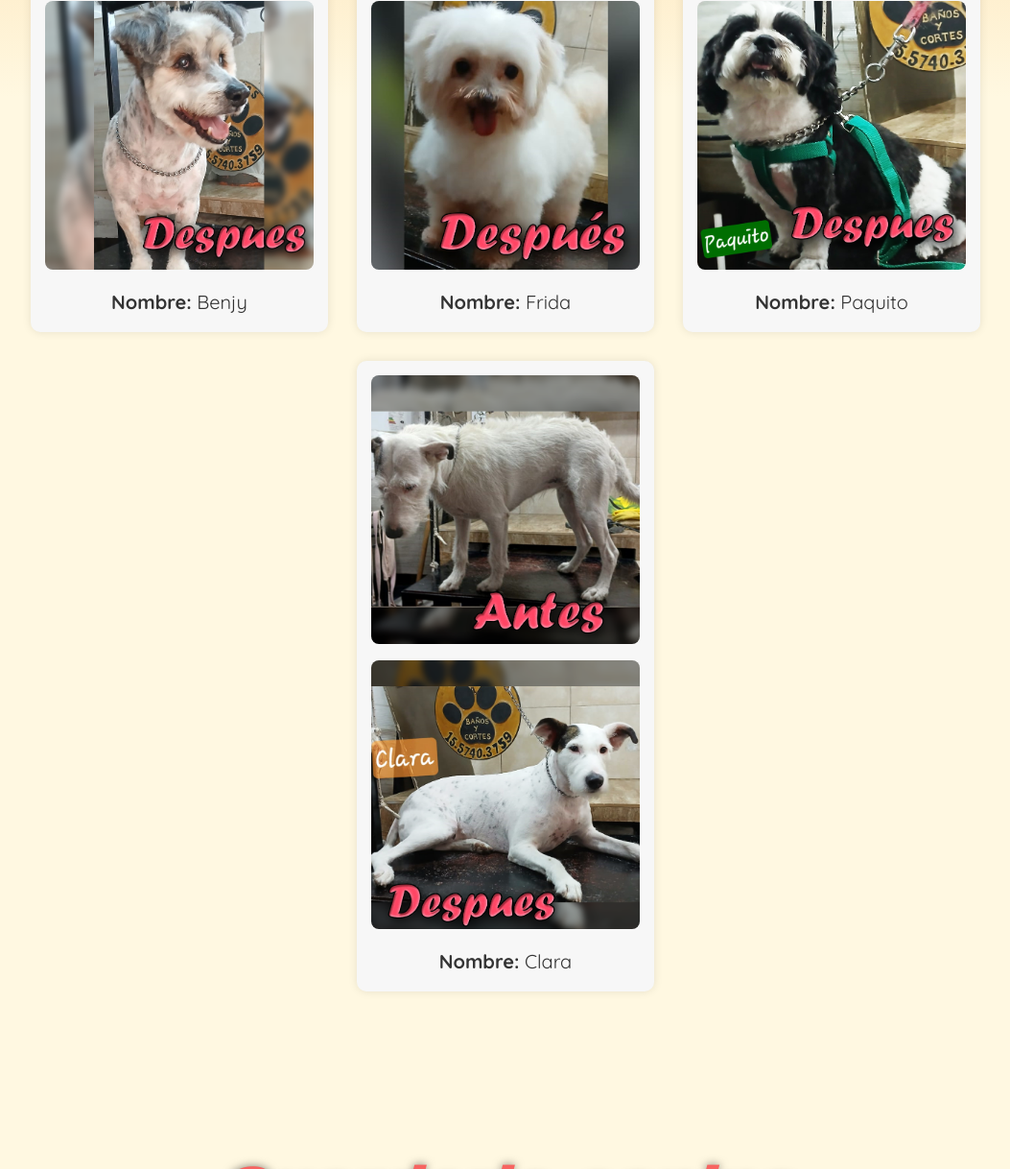
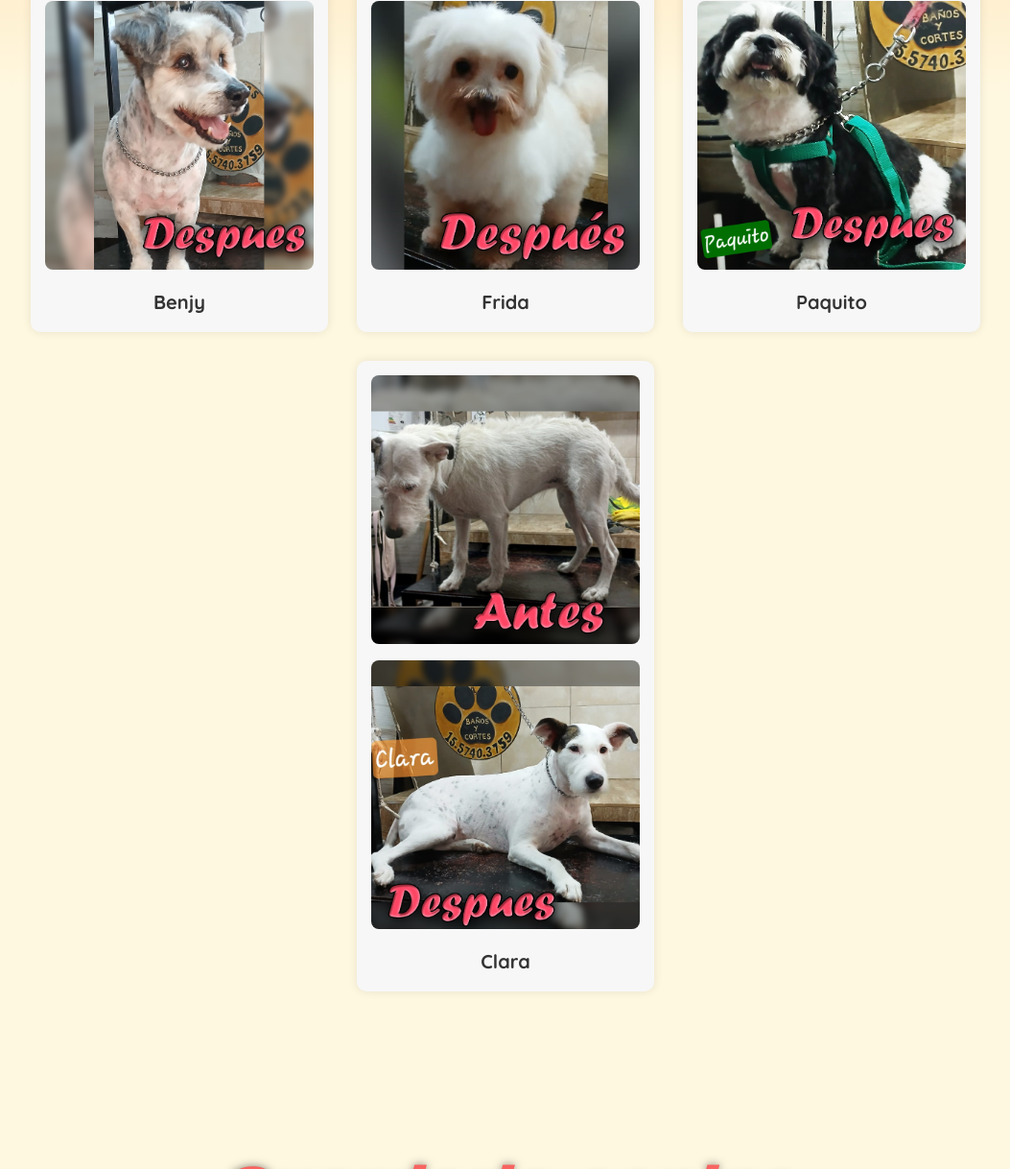
Before and after one commit to ivanespinosa255/Patitas-Zul, a plain HTML site: page index.html in a window 1280 px wide. Shown: the part 1299-2517 px from the top of the page at 96% size, without its empty margins (113-1166 px from the left). Drawn offline with Linux system fonts and the light colour scheme; a web font is replaced by a local one.

Commit message:
index.html

```diff
--- a/index.html
+++ b/index.html
@@ -51,22 +51,22 @@
       <div class="card">
         <img src="./benji antes.png">
         <img src="./benji despues.png">
-        <p><strong>Nombre:</strong> Benjy</p>
+        <p><strong>Benjy</strong></p>
       </div>
       <div class="card">
         <img src="./frida antes.png">
         <img src="./frida despues.png">
-        <p><strong>Nombre:</strong> Frida</p>
+        <p><strong>Frida</strong></p>
       </div>
       <div class="card">
         <img src="./paqui antes.png">
         <img src="./paqui despues.png">
-        <p><strong>Nombre:</strong> Paquito</p>
+        <p><strong>Paquito</strong></p>
       </div>
       <div class="card">
         <img src="./clara antes.png">
         <img src="./clara despues.png">
-        <p><strong>Nombre:</strong> Clara</p>
+        <p><strong>Clara</strong></p>
       </div>
     </div>
   </section>
```
